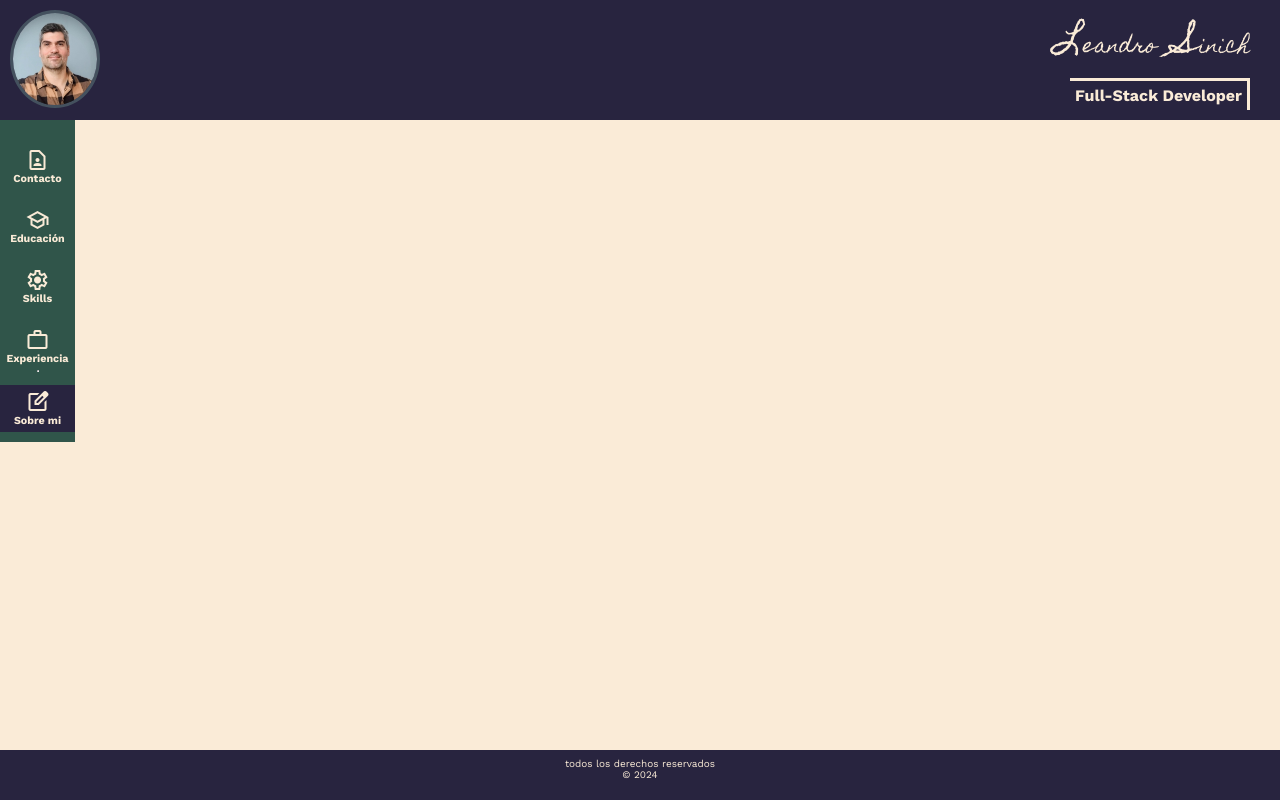
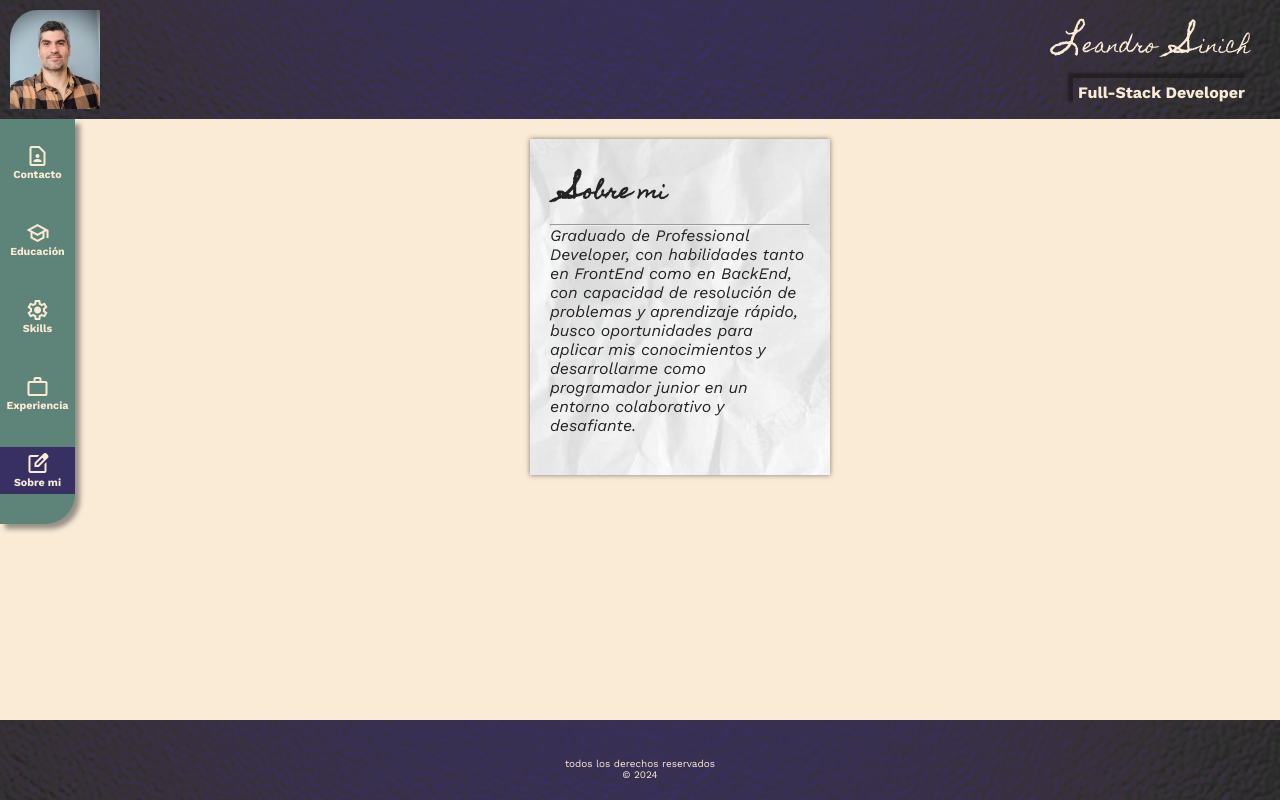
Before and after one commit to LeandroSinich/CV-estilizado, a plain HTML site: page index.html in a window 1280 px wide. Drawn offline with nearby package versions, Linux system fonts and the light colour scheme.

Commit message:
sobre mi

```diff
--- a/index.html
+++ b/index.html
@@ -7,6 +7,7 @@
     <title>CV-Leandro Sinich</title>
     <link rel="shortcut icon" href="ico.png" type="image/x-icon">
     <link rel="stylesheet" href="/style/style.css">
+    <link rel="stylesheet" href="/style/index.css">
     <link rel="preconnect" href="https://fonts.googleapis.com">
     <link rel="preconnect" href="https://fonts.gstatic.com" crossorigin>
     <link href="https://fonts.googleapis.com/css2?family=Homemade+Apple&display=swap" rel="stylesheet">
@@ -39,7 +40,7 @@
                 <li><a href="/experiencia.html" class="nav"><span class="material-symbols-outlined">
                     work
                     </span><h6>Experiencia</h6></a></li>
-                <hr>
+
                 <li class="active"><a href="/experiencia.html" class="nav"><span class="material-symbols-outlined">
                     edit_square
                     </span><h6>Sobre mi</h6></a></li>
@@ -47,19 +48,19 @@
         </nav>
 
     </header>
-    <!-- <div class="container3">
+    <div class="container3">
 
         <article class="article">
 
 
-            <h3>SOBRE MI</h3>
+            <h4>Sobre mi</h4>
             <hr>
             <p><i>Graduado de Professional Developer, con habilidades tanto en FrontEnd como en BackEnd, con capacidad
                     de
                     resolución de problemas y aprendizaje rápido, busco oportunidades para aplicar mis conocimientos y
                     desarrollarme como programador junior en un entorno colaborativo y desafiante.</i></p>
         </article>
-    </div> -->
+    </div>
 
 
     <footer class="footer">
--- /dev/null
+++ b/style/index.css
@@ -0,0 +1,32 @@
+.container3{
+
+    margin:o;
+    display: flex;
+    justify-content: center;
+
+
+}
+.article{
+    color: rgb(36, 35, 35);
+    max-height: 400px ;
+    margin: 20px 20px 0px 100px;
+    max-width: 300px;
+    background-image: url("/assets/img/fondo-hoja.PNG");
+    padding: 20px;
+    box-shadow: 0px 0px 5px 0px rgba(19, 18, 18, 0.534);
+    overflow: hidden;
+    overflow-x: visible;
+}
+h4{
+    font-family: "Homemade Apple", cursive;
+    font-size: 20px;
+
+    margin-left: 15px;
+}
+h4::first-letter{
+    font-size: 30px;
+}
+p{
+    margin-bottom: 20px;
+
+}
--- a/style/style.css
+++ b/style/style.css
@@ -5,6 +5,7 @@
 }
 body{
     background-color: antiquewhite;
+
     color: rgb(27, 27, 27);
     margin: 0;
     font-family: "Work Sans", sans-serif;
@@ -15,16 +16,18 @@ body{
     display: flex;
     justify-content: space-between;
     padding: 10px;
-    background-color: rgb(40, 36, 63);
-
+    background-color: rgb(56, 48, 99);
     left: 0;
     top: 0;
     width: 100vw;
     z-index: 1;
+    background-image: url("/assets/img/TEXTURA2.png");
+    background-blend-mode:darken;
+    background-size: cover;
 }
 .avatar{
-    border: 3px solid rgb(68, 81, 94);
-    border-radius: 100%;
+
+    border-radius: 30% 0px 0px;
 }
 h1, h3{
     margin: 0px 0px 0px 25px;
@@ -32,11 +35,11 @@ h1, h3{
     margin: 10px 20px 0px 30px
 }
 h3{
-    border:  solid antiquewhite;
+    /* border: 1px solid rgb(29, 29, 29); */
     border-left: 0px;
     border-bottom: 0px;
     padding: 5px;
-
+    box-shadow: -5px -5px 2px 0px rgba(19, 18, 18, 0.534);
 
 }
 
@@ -63,14 +66,21 @@ ul{
     align-items: center;
     list-style-type: none;
     margin:0;
+    border-radius: 0px 0px 30px;
     padding: 10px 0px ;
-
-    background-color: rgb(48, 85, 74);
+    box-shadow: 5px 5px 5px 0px rgba(65, 64, 64, 0.534);
+    background-color: rgb(94, 131, 120);
     width: 75px;
     height: auto;
+
+
+}
+ul:not(.active){
+    opacity: 1;
 }
 li{
-    margin-top: 13px;
+    margin: 10px 0px 20px;
+
     width: 100%;
     text-align: center;
     padding: 5px 0px;
@@ -92,23 +102,26 @@ h6{
     margin: 0;
 }
 .active{
-    background-color:rgb(40, 36, 63) ;
+    background-color:rgb(56, 48, 99) ;
+
 
 }
 .footer{
     position: fixed;
-    background-color:rgb(40, 36, 63) ;
+    background-color:rgb(56, 48, 99) ;
     color: antiquewhite;
     padding: 20px;
     font-size: 10px;
     width: 100vw;
     left: 0;
     bottom: 0;
-    height: 50px;
+    height: 80px;
     text-align: center;
     display: flex;
     justify-content: center;
     align-items: flex-end;
+    background-image: url("/assets/img/TEXTURA2.png");
+    background-blend-mode:darken;
 }
 .homemade {
     font-family: "Homemade Apple", cursive;
```
Also changed, not shown: assets/img/TEXTURA1.jpg (added), assets/img/TEXTURA2.png (added), assets/img/fondo-hoja.PNG (added).
